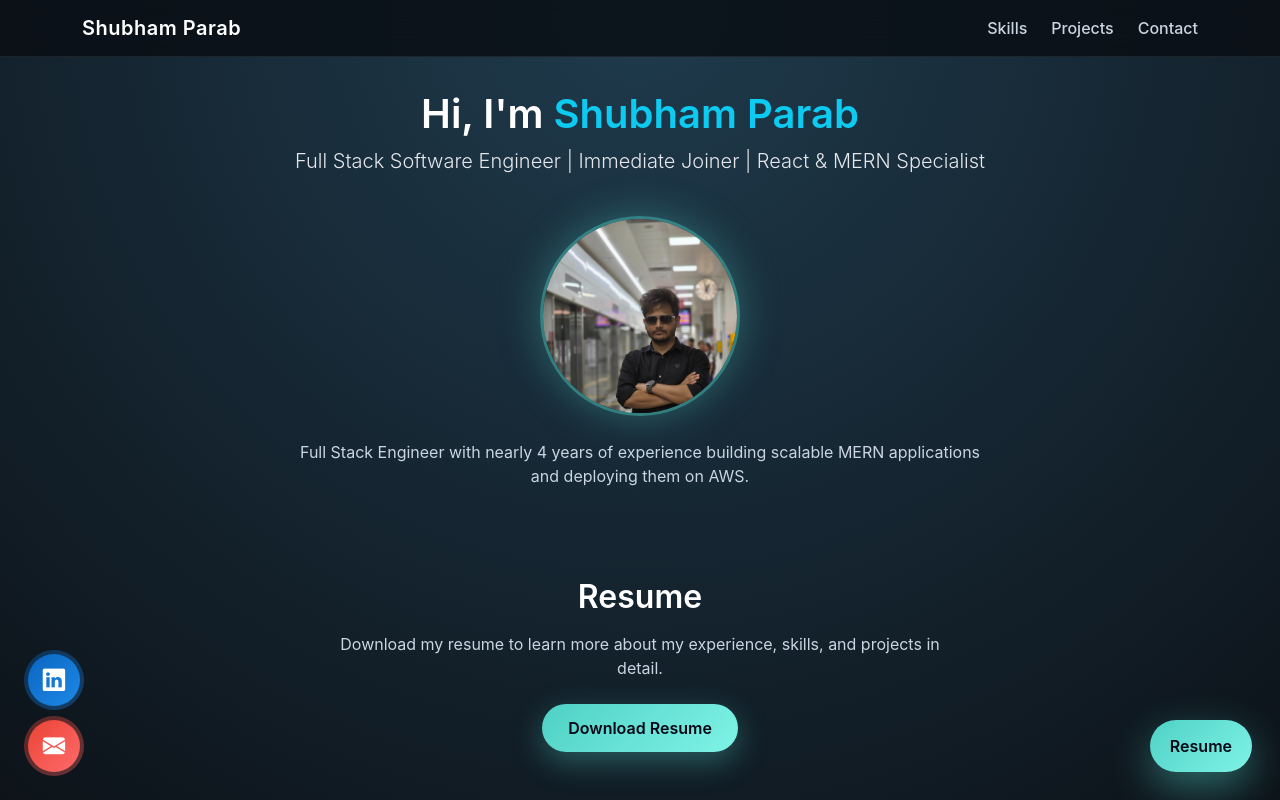
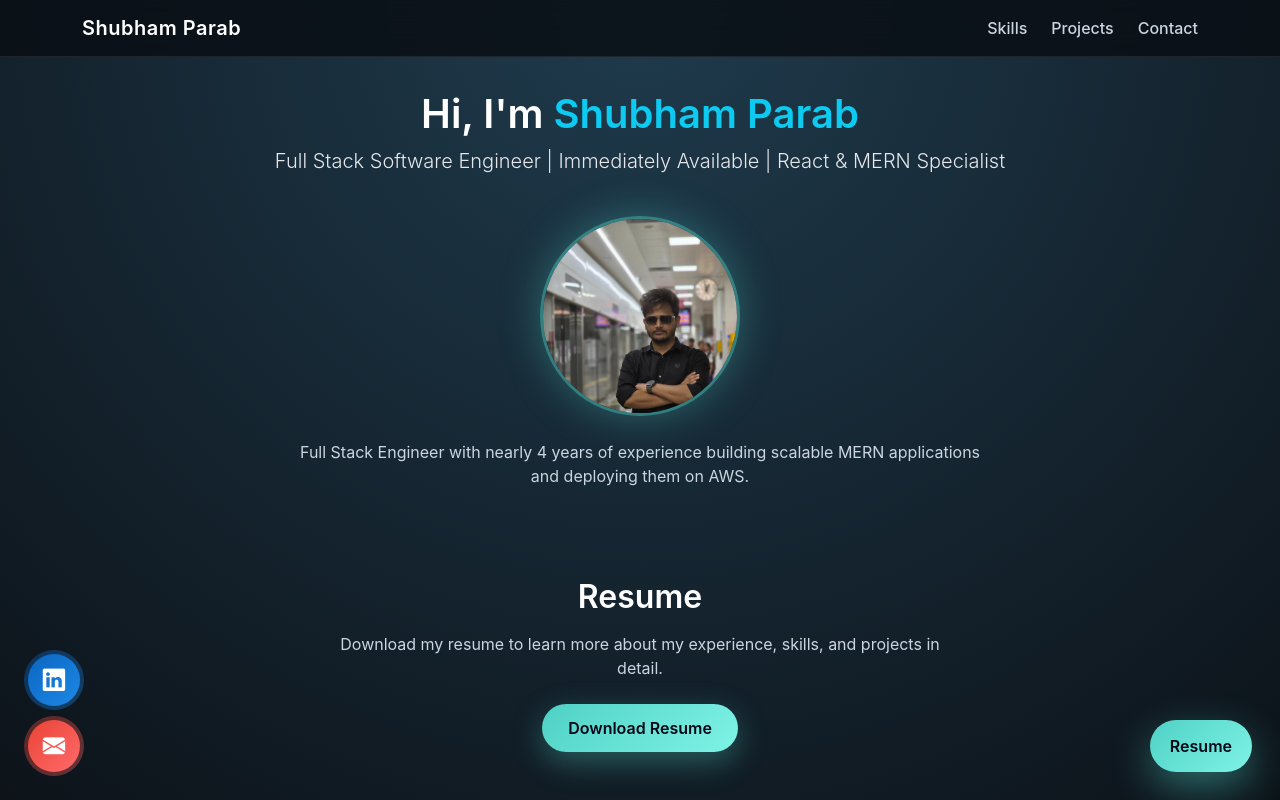
Before and after one commit to shubham-projects-cv/portfolio, a React (Vite) app: page / in a window 1280 px wide. Shown: the top 800 px of the page. Built offline with nearby package versions, Linux system fonts and the light colour scheme.

Commit message:
change text

```diff
--- a/src/components/Hero.jsx
+++ b/src/components/Hero.jsx
@@ -7,7 +7,7 @@ export default function Hero() {
                 Hi, I'm <span className="text-info">Shubham Parab</span>
             </motion.h1>
             <p className="lead">
-                Full Stack Software Engineer | Immediate Joiner | React & MERN Specialist
+                Full Stack Software Engineer | Immediately Available | React & MERN Specialist
             </p>
         </section>
     );
```
